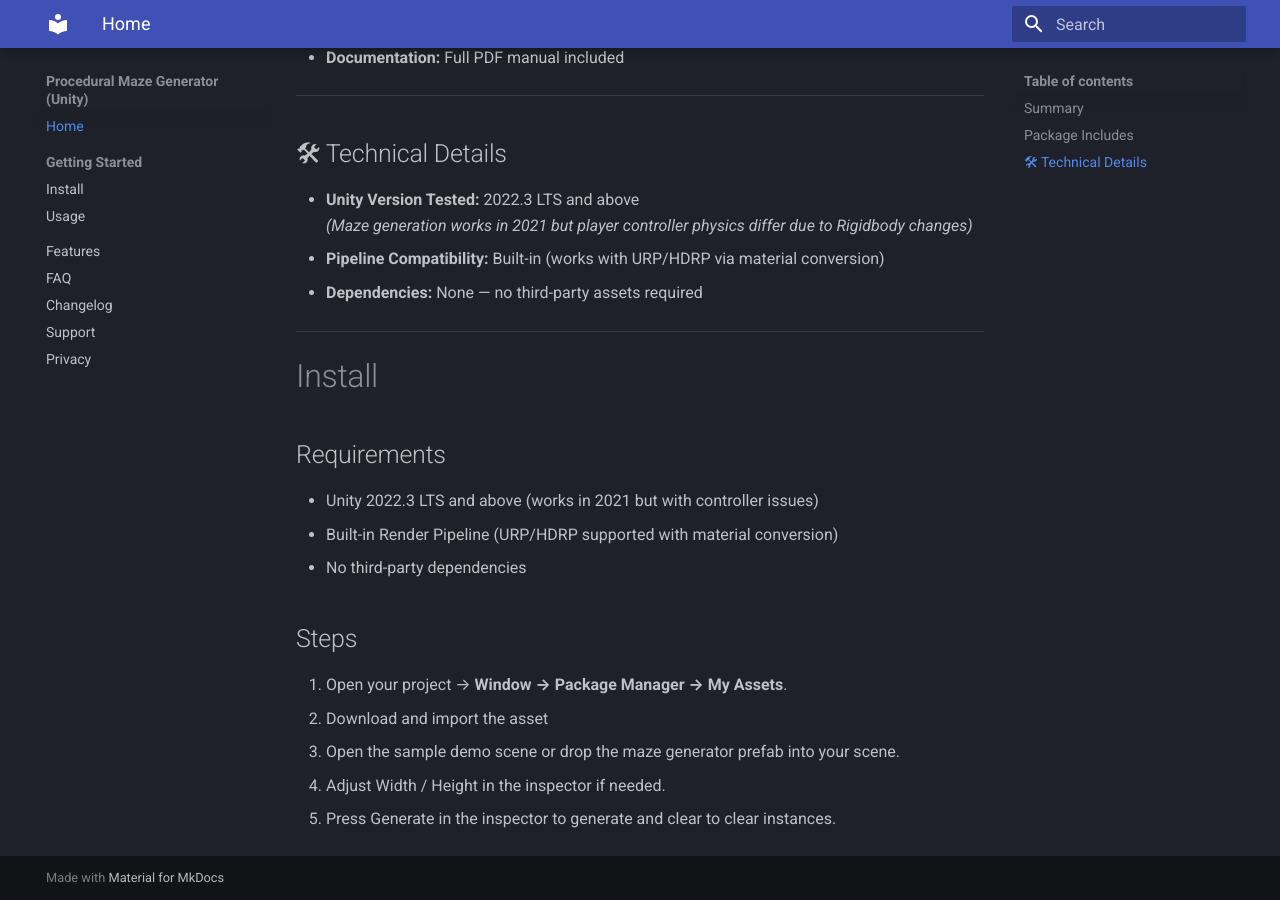
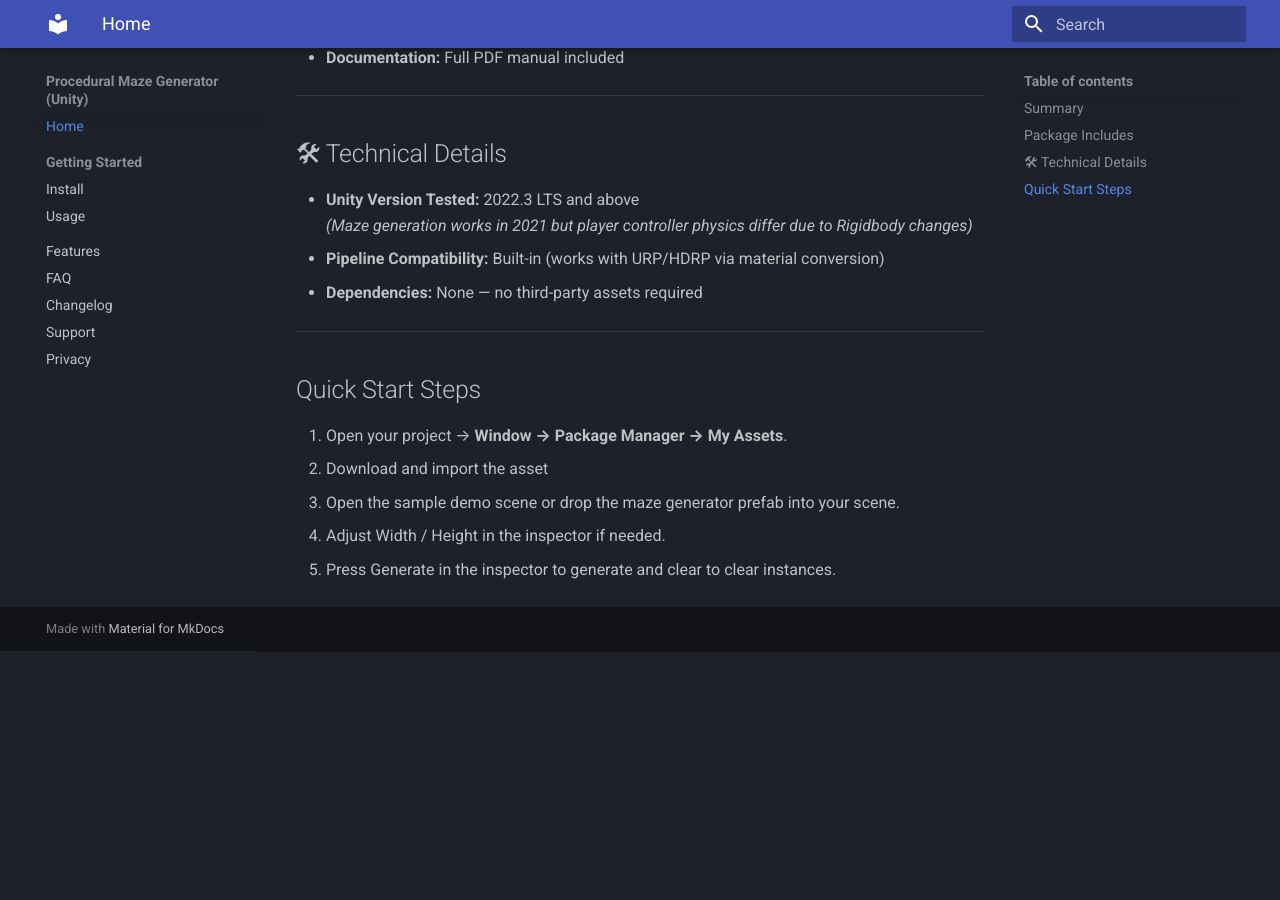
Before and after one commit to dyspropulse/Advanced-maze-generator-Unity, an MkDocs documentation site: the page built from docs/index.md, in a window 1280 px wide and 900 px high, scrolled down 916 px. Built offline with MkDocs 1.6.1 and Material for MkDocs 9.7.7, drawn with Linux system fonts in a browser that asks for light colours; after the commit the page ends 1567 px from its top, so only the background shows below that.

Commit message:
Update index.md

```diff
--- a/docs/index.md
+++ b/docs/index.md
@@ -37,14 +37,7 @@ Procedural maze generator with pillars, walls, floors, sand terrain and a demo p
 
 ---
 
-# Install
-
-## Requirements
-- Unity 2022.3 LTS and above (works in 2021 but with controller issues)
-- Built-in Render Pipeline (URP/HDRP supported with material conversion)
-- No third-party dependencies
-
-## Steps
+## Quick Start Steps
 1. Open your project → **Window → Package Manager → My Assets**.
 2. Download and import the asset
 3. Open the sample demo scene or drop the maze generator prefab into your scene.
```
